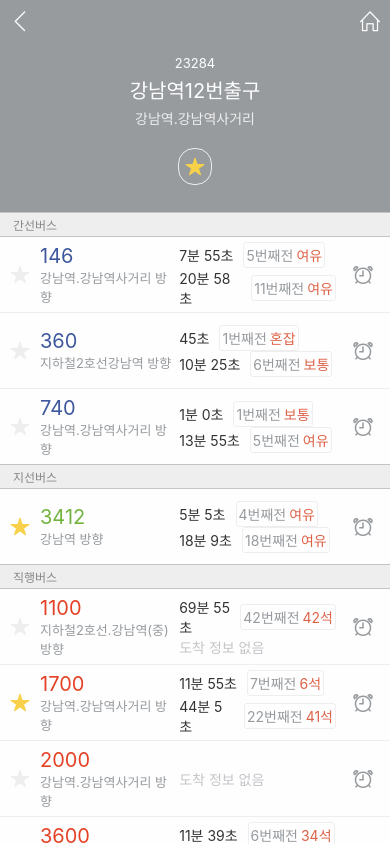
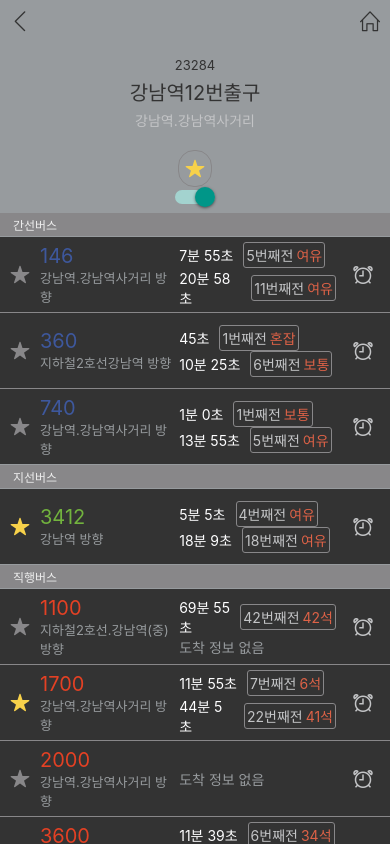
Before and after one commit to NaStillmatic/ReactNative, a React Native app in the folder part2-ch5-kakao-bus/: screen / in a window 390 px wide. Built offline with nearby package versions, Linux system fonts and the light colour scheme.

Commit message:
Part2. Ch05-13-custom hook - useTheme(다크모드), Switch Component] 최종 코드

```diff
--- a/part2-ch5-kakao-bus/App.js
+++ b/part2-ch5-kakao-bus/App.js
@@ -1,4 +1,4 @@
-import { RefreshControl, SafeAreaView, SectionList, StyleSheet, Text, TouchableOpacity, View } from 'react-native';
+import { RefreshControl, SafeAreaView, SectionList, StyleSheet, Switch, Text, TouchableOpacity, View } from 'react-native';
 import { SimpleLineIcons } from '@expo/vector-icons';
 import BusInfo from './src/BusInfo';
 import { COLOR } from './src/color';
@@ -7,6 +7,7 @@
 import { useEffect, useState } from 'react';
 import Margin from './src/Margin';
 import BookmarkButton from './src/BookmarkButton';
+import { useTheme } from './src/use-theme';
 
 const busStopBookmarkSize = 20;
 const busStopBookmarkPadding= 6;
@@ -15,6 +16,8 @@
   const sections = getSections(busStop.buses);
   const [now, setNow] = useState(dayjs());
   const [refreshing, setRefreshing] = useState(false);
+
+  const { isDark, NEWCOLOR, toggleIsDark } = useTheme();
 
   const onPressBusStopBookmark = () => {
     // TODO
@@ -29,26 +32,35 @@
     }}>
       {/* 정류소 번호, 이름, 방향 */}
       <Margin height={10}/>
-      <Text style={{ color: COLOR.WHITE, fontSize: 13 }}>{busStop.id}</Text>
+      <Text style={{ color: NEWCOLOR.WHITE_BLACK, fontSize: 13 }}>{busStop.id}</Text>
       <Margin height={4}/>
-      <Text style={{ color: COLOR.WHITE, fontSize: 20 }}>{busStop.name}</Text>
+      <Text style={{ color: NEWCOLOR.WHITE_BLACK, fontSize: 20 }}>{busStop.name}</Text>
       <Margin height={4}/>
-      <Text style={{ color: COLOR.GRAY_1, fontSize: 14 }}>{busStop.directionDescription}</Text>
+      <Text style={{ color: NEWCOLOR.GRAY_1_GRAY_2, fontSize: 14 }}>{busStop.directionDescription}</Text>
       <Margin height={20}/>
 
       {/* 북마크 */}
       <BookmarkButton
+        NEWCOLOR={NEWCOLOR}
         size={busStopBookmarkSize}
         isBookmarked={busStop.isBookmarked}
         onPress={onPressBusStopBookmark}
         style={{
           borderWidth: 0.3,
-          borderColor: COLOR.GRAY_1,
+          borderColor: NEWCOLOR.GRAY_1_GRAY_4,
           borderRadius: (busStopBookmarkSize + busStopBookmarkPadding * 2) / 2,
           padding: busStopBookmarkPadding,
         }}
       />
-      <Margin height={25} />
+      {/* <Margin height={25} />       */}
+
+      <Switch
+        value={isDark}
+        onValueChange={((v) => {
+          console.log('changed switch value', v);
+          toggleIsDark();
+        })}
+      />
     </View>
   )
 
@@ -56,13 +68,13 @@
     <View style={{
       padding: 13,
       paddingVertical: 3,
-      backgroundColor: COLOR.GRAY_1,
+      backgroundColor: NEWCOLOR.GRAY_1_GRAY_4,
       borderTopWidth: 0.5,
       borderBottomWidth: 0.5,
-      borderTopColor: COLOR.GRAY_2,
-      borderBottomColor: COLOR.GRAY_2,
+      borderTopColor: NEWCOLOR.GRAY_2_GRAY_3,
+      borderBottomColor: NEWCOLOR.GRAY_2_GRAY_3,
     }}>
-      <Text style={{ fontSize: 12, color: COLOR.GRAY_4 }}>{title}</Text>
+      <Text style={{ fontSize: 12, color: NEWCOLOR.GRAY_4_GRAY_1 }}>{title}</Text>
     </View>
   );
 
@@ -108,6 +120,7 @@
 
     return (
       <BusInfo
+        NEWCOLOR={NEWCOLOR}
         isBookmarked={bus.isBookmarked}
         onPressBookmark={() => {}}
         num={bus.num}
@@ -119,7 +132,7 @@
   };
 
   const ItemSeparatorComponent = () => (
-    <View style={{ width: "100%", height: 1, backgroundColor: COLOR.GRAY_1 }} />
+    <View style={{ width: "100%", height: 1, backgroundColor: NEWCOLOR.GRAY_1_GRAY_4 }} />
   )
 
   const ListFooterComponent = () => (
@@ -155,21 +168,27 @@
   }, []);
 
   return (
-    <View style={styles.container}>
+    <View style={{
+      ...styles.container,
+      backgroundColor: NEWCOLOR.WHITE_BLACK
+    }}>
       {/* 뒤로가기, 홈 아이콘 */}
-      <View style={{ backgroundColor: COLOR.GRAY_3, width: "100%" }} >
+      <View style={{
+        backgroundColor: COLOR.GRAY_3,
+        width: "100%" }}>
         <SafeAreaView style={{ flexDirection: "row", justifyContent: "space-between" }}>
           <TouchableOpacity style={{ padding: 10}}>
-            <SimpleLineIcons name='arrow-left' size={20} color={COLOR.WHITE} />
+            <SimpleLineIcons name='arrow-left' size={20} color={NEWCOLOR.WHITE_BLACK} />
           </TouchableOpacity>
           <TouchableOpacity style={{ padding: 10 }}>
-            <SimpleLineIcons name='home' size={20} color={COLOR.WHITE} />
+            <SimpleLineIcons name='home' size={20} color={NEWCOLOR.WHITE_BLACK} />
           </TouchableOpacity>
         </SafeAreaView>
         <View style={{
           position: 'absolute',
           width: "100%",
           height: 500,
+          // backgroundColor: NEWCOLOR.GRAY_3_GRAY_2,
           backgroundColor: COLOR.GRAY_3,
           zIndex: -1,
         }} />
@@ -196,7 +215,6 @@
 const styles = StyleSheet.create({
   container: {
     flex: 1,
-    backgroundColor: '#fff',
     alignItems: 'center',
     justifyContent: 'center',
   },
--- a/part2-ch5-kakao-bus/src/AlarmButton.js
+++ b/part2-ch5-kakao-bus/src/AlarmButton.js
@@ -4,6 +4,7 @@
 
 
 export default ({
+    NEWCOLOR,
     onPress,
     style,
 }) => {
@@ -12,7 +13,7 @@
             <Ionicons
                 name="alarm-outline"
                 size={24}
-                color={COLOR.GRAY_3}
+                color={NEWCOLOR.GRAY_3_GRAY_2}
             />
        </TouchableOpacity>
     );
--- a/part2-ch5-kakao-bus/src/BookmarkButton.js
+++ b/part2-ch5-kakao-bus/src/BookmarkButton.js
@@ -18,6 +18,7 @@
     isBookmarked: isBookmarkedProp,
     onPress,
     style,
+    NEWCOLOR,
 }) => {
 
     const { isBookmarked, toggleIsBookmarked } = useBookmark(isBookmarkedProp);
@@ -30,7 +31,7 @@
             <Ionicons
                 name="star"
                 size={size}
-                color={isBookmarked ? COLOR.YELLOW : COLOR.GRAY_1}
+                color={isBookmarked ? COLOR.YELLOW : NEWCOLOR.GRAY_1_GRAY_4}
             />
         </TouchableOpacity>
     );
--- a/part2-ch5-kakao-bus/src/BusInfo.js
+++ b/part2-ch5-kakao-bus/src/BusInfo.js
@@ -5,6 +5,7 @@
 import NextBusInfo from "./NextBusInfo";
 
 export default ({
+    NEWCOLOR,
     isBookmarked,
     onPressBookmark,
     num,
@@ -13,7 +14,7 @@
     processedNextBusInfos,
 }) => {
     return (
-        <View style={{ flexDirection: "row", height: 75, backgroundColor: COLOR.WHITE }}>
+        <View style={{ flexDirection: "row", height: 75, backgroundColor: NEWCOLOR.WHITE_BLACK }}>
             <View style={{
                 flex: 0.85,
                 flexDirection: "row",
@@ -21,6 +22,7 @@
             }}>
                 {/* 북마크 */}
                 <BookmarkButton
+                    NEWCOLOR={NEWCOLOR}
                     size={20}
                     isBookmarked={isBookmarked}
                     onPress={onPressBookmark}
@@ -41,6 +43,7 @@
                 <View style={{ flex: 1 }}>
                     {processedNextBusInfos.map((info, index) => (
                         <NextBusInfo
+                            NEWCOLOR={NEWCOLOR}
                             key={`next-bus-info-${index}`}
                             hasInfo={info.hasInfo}
                             remainedTimeText={info.remainedTimeText}
@@ -51,7 +54,7 @@
                 </View>
 
                 {/* 알람아이콘 */}
-                <AlarmButton onPress={() =>{}} style={{ paddingHorizontal: 15}} />
+                <AlarmButton NEWCOLOR={NEWCOLOR} onPress={() =>{}} style={{ paddingHorizontal: 15}} />
             </View>
         </View>
     );
--- a/part2-ch5-kakao-bus/src/NextBusInfo.js
+++ b/part2-ch5-kakao-bus/src/NextBusInfo.js
@@ -2,26 +2,27 @@
 import { COLOR } from "./color"
 
 export default ({
+    NEWCOLOR,
     hasInfo,           // remainedTimeText="도착 정보 없음" -> 일 때 true
     remainedTimeText,   // 8분 0초, 곧 도착, 도착 정보 없음
     numOfRemainedStops, // 1, 2, 15
     seatStatusText,     // 1석, 여유, 보통
 }) => {
-    if (!hasInfo) return <Text style={{ color: COLOR.GRAY_2 }}>도착 정보 없음</Text>;
+    if (!hasInfo) return <Text style={{ color: NEWCOLOR.GRAY_2_GRAY_3 }}>도착 정보 없음</Text>;
 
     return (
         <View style={{ flexDirection: "row", alignItems: "center" }}>
-            <Text style={{ color: COLOR.BLACK, marginRight: 10}}>{remainedTimeText}</Text>
+            <Text style={{ color: NEWCOLOR.BLACK_WHITE, marginRight: 10}}>{remainedTimeText}</Text>
 
             <View style={{
                 flexDirection: "row",
                 alignItems: "center",
                 borderWidth: 0.5,
-                borderColor: COLOR.GRAY_1,
+                borderColor: NEWCOLOR.GRAY_1_GRAY_4,
                 borderRadius: 3,
                 padding: 2,
             }}>
-                <Text style={{ color: COLOR.GRAY_3, marginRight: 3 }}>{numOfRemainedStops}번째전</Text>
+                <Text style={{ color: NEWCOLOR.GRAY_3_GRAY_2, marginRight: 3 }}>{numOfRemainedStops}번째전</Text>
                 <Text style={{ color: COLOR.CORAL }}>{seatStatusText}</Text>
             </View>
         </View>
--- a/part2-ch5-kakao-bus/src/color.js
+++ b/part2-ch5-kakao-bus/src/color.js
@@ -11,6 +11,7 @@
  * @property GRAY_3: 헤더 백그라운드, 버스 방면 설명, 'N번째전' 텍스트, 헤더 북마크 동그라미 버튼의 border, 알람아이콘
  * @property GRAY_4: 섹션타이틀
  */
+
 export const COLOR = {
   BUS_B: "#3e589d",
   BUS_G: "#72b33e",
@@ -26,29 +27,23 @@
 };
 
 export const LIGHT_COLOR = {
-    BUS_B: "#3e589d",
-    BUS_G: "#72b33e",
-    BUS_R: "#e44124",
-    YELLOW: "#f7d14a",
-    CORAL: "#dd6247",
   WHITE_BLACK: COLOR.WHITE,
   BLACK_WHITE: COLOR.BLACK,
   GRAY_1_GRAY_4: COLOR.GRAY_1,
   GRAY_2_GRAY_3: COLOR.GRAY_2,
   GRAY_3_GRAY_2: COLOR.GRAY_3,
   GRAY_4_GRAY_1: COLOR.GRAY_4,
+  GRAY_1_GRAY_3: COLOR.GRAY_1,
+  GRAY_1_GRAY_2: COLOR.GRAY_1,
 };
 
 export const DARK_COLOR = {
-    BUS_B: "#3e589d",
-    BUS_G: "#72b33e",
-    BUS_R: "#e44124",
-    YELLOW: "#f7d14a",
-    CORAL: "#dd6247",
   WHITE_BLACK: COLOR.BLACK,
   BLACK_WHITE: COLOR.WHITE,
   GRAY_1_GRAY_4: COLOR.GRAY_4,
   GRAY_2_GRAY_3: COLOR.GRAY_3,
   GRAY_3_GRAY_2: COLOR.GRAY_2,
   GRAY_4_GRAY_1: COLOR.GRAY_1,
+  GRAY_1_GRAY_3: COLOR.GRAY_3,
+  GRAY_1_GRAY_2: COLOR.GRAY_2,
 };
--- a/part2-ch5-kakao-bus/src/use-theme.js
+++ b/part2-ch5-kakao-bus/src/use-theme.js
@@ -2,11 +2,12 @@
 import { DARK_COLOR, LIGHT_COLOR } from "./color";
 
 export const useTheme = () => {
-    const [isDark, setIsDark] = useState(false);
+    const [isDark, setIsDark] = useState(true);
 
     const toggleIsDark = () => setIsDark(!isDark);
 
     return {
+        isDark,
         NEWCOLOR: isDark ? DARK_COLOR : LIGHT_COLOR,
         toggleIsDark,
     }
```
Lines whose indentation alone changed are shown as unchanged.
